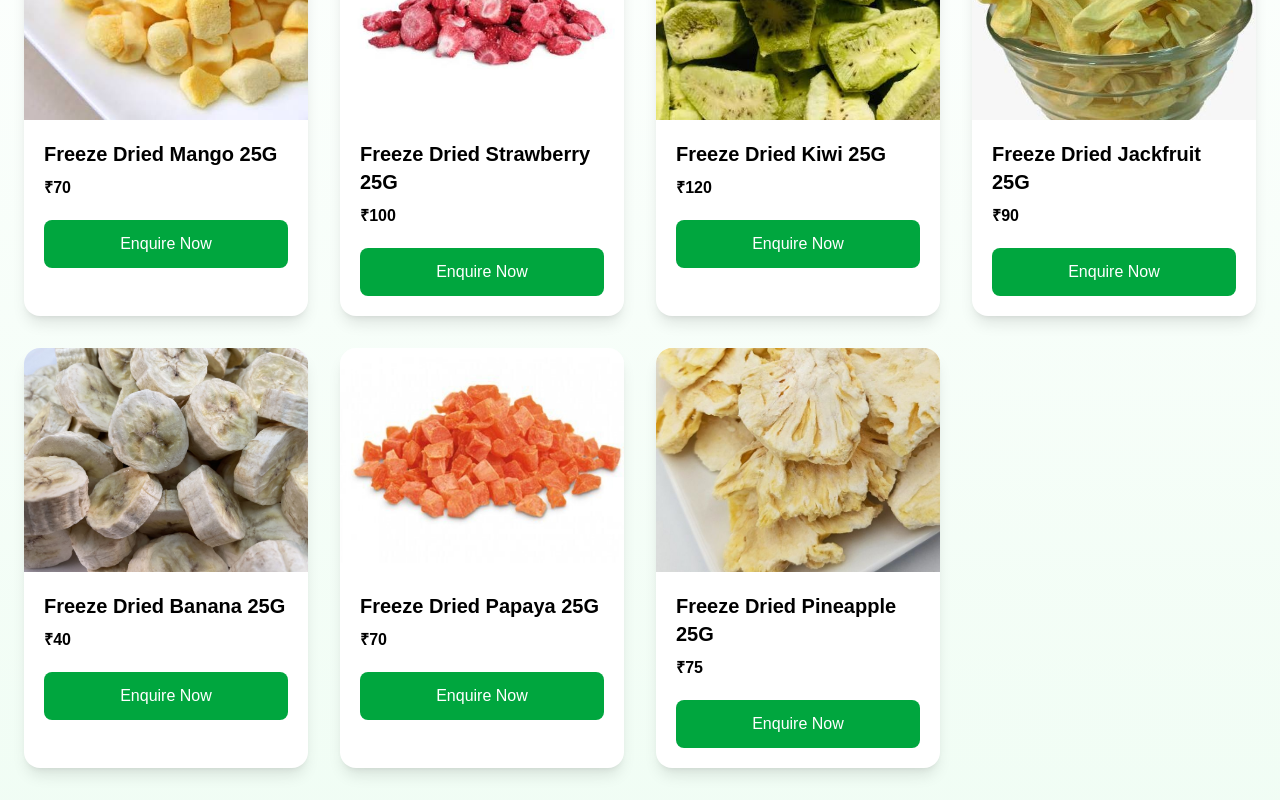
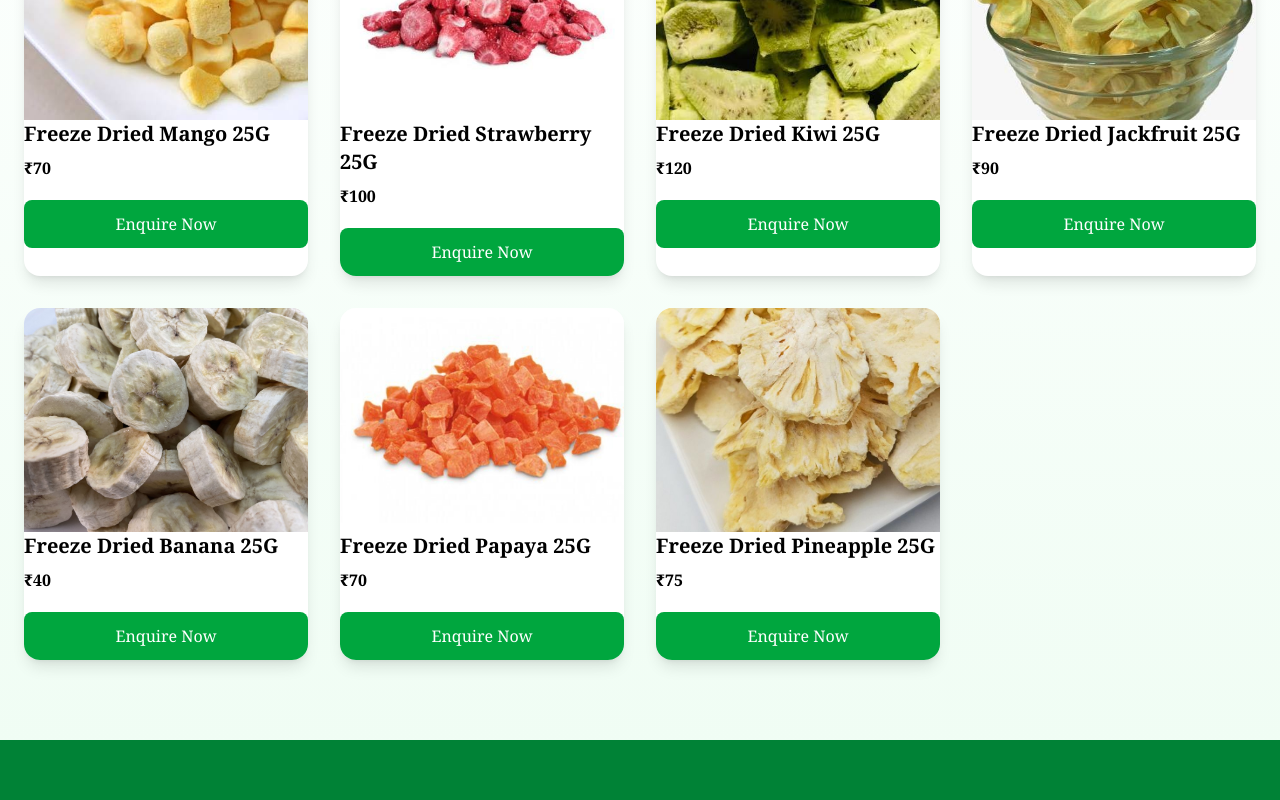
Before and after one commit to sabareshvsb/we3international, a Next.js app: page / in a window 1280 px wide. Shown: the part 1120-1920 px from the top of the page. Built offline with nearby package versions, Linux system fonts and the light colour scheme.

Commit message:
Products.tsx

```diff
--- a/app/components/Products.tsx
+++ b/app/components/Products.tsx
@@ -39,7 +39,7 @@ export default function Products() {
                 className="w-full h-56 object-cover"
               />
 
-              <div className="p-5">
+              <div className="p-5" class='font-serif'>
                 <h3 className="text-black text-xl font-bold">
                   {product.name}
                 </h3>
```
